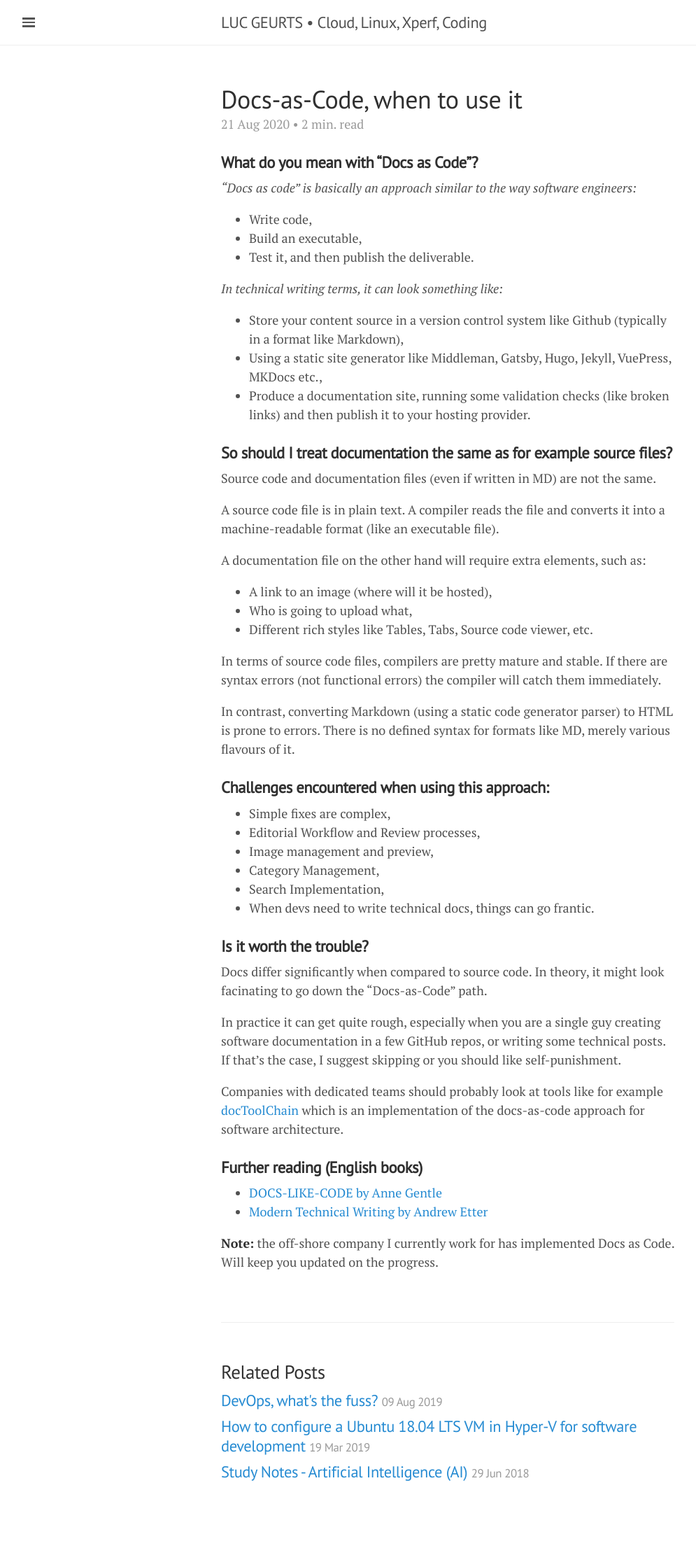
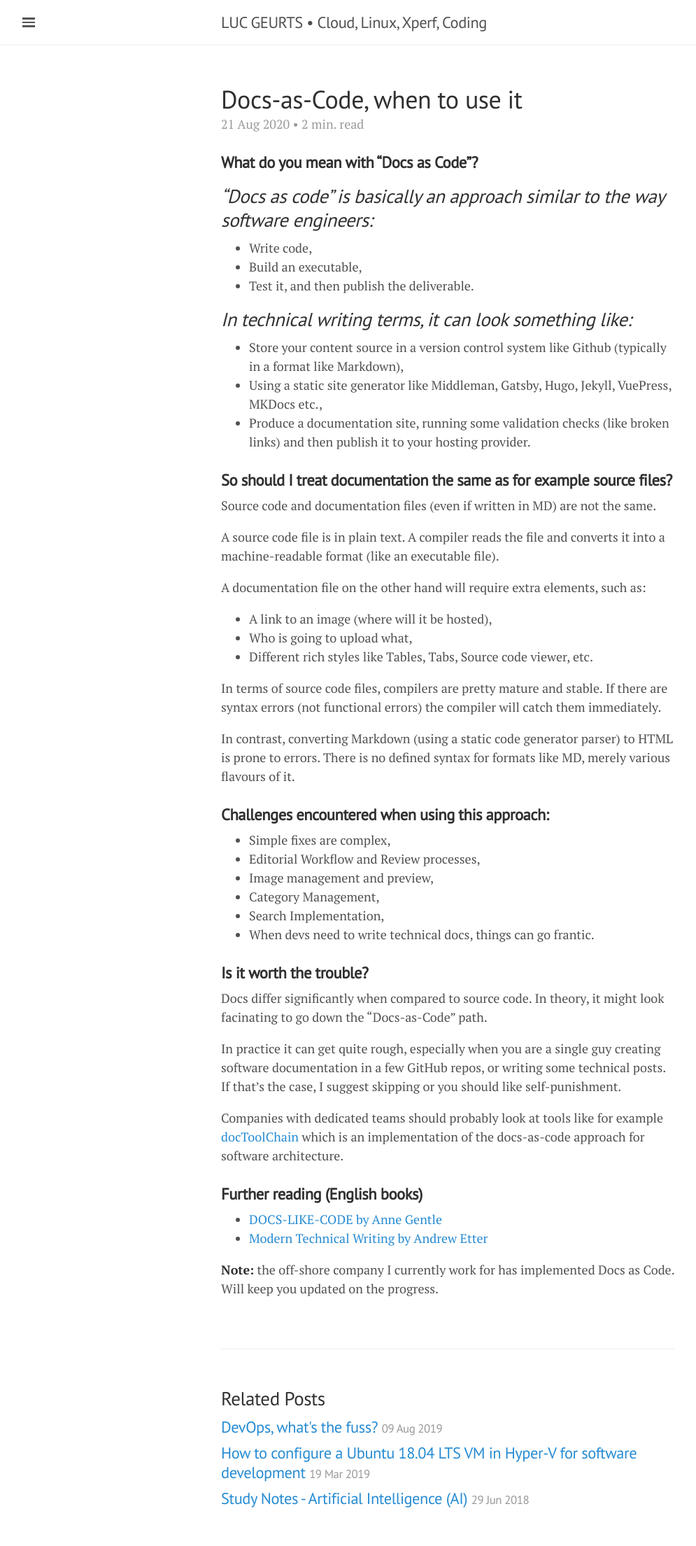
Before and after one commit to lgeurts/lgeurts.github.io, a Jekyll site: the page built from _posts/2020-08-21-docs-as-code.md, in a window 1280 px wide. Shown: the whole page at 70% size, without its empty margins (0-995 px from the left). Built offline with Jekyll 4.4.1, drawn with Linux system fonts in a browser that asks for light colours; nearby versions of some CDN libraries; before the commit the page ends 2171 px from its top, so only the background shows below that.

Commit message:
Update 2020-08-21-docs-as-code.md

```diff
--- a/_posts/2020-08-21-docs-as-code.md
+++ b/_posts/2020-08-21-docs-as-code.md
@@ -9,12 +9,12 @@ tags: [ Technical Writing ]
 
 ### **What do you mean with "Docs as Code"?**
 
-*"Docs as code” is basically an approach similar to the way software engineers:*
+## *"Docs as code” is basically an approach similar to the way software engineers:*
 - Write code,
 - Build an executable,
 - Test it, and then publish the deliverable.
 
-*In technical writing terms, it can look something like:*
+## *In technical writing terms, it can look something like:*
 - Store your content source in a version control system like Github (typically in a format like Markdown),
 - Using a static site generator like Middleman, Gatsby, Hugo, Jekyll, VuePress, MKDocs etc.,
 - Produce a documentation site, running some validation checks (like broken links) and then publish it to your hosting provider.
```
